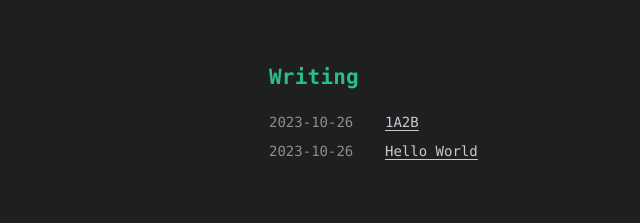
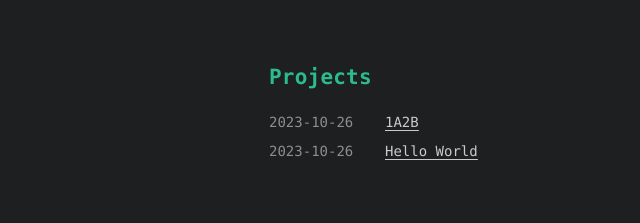
Before and after one commit to jeng-a-yo/jeng-a-yo.github.io, a plain HTML site: page index.html in a window 1280 px wide. Shown: the part 357-580 px from the top of the page, 19-659 px from the left. Drawn offline with nearby package versions, Linux system fonts and the light colour scheme.

Commit message:
Site updated: 2023-10-26 22:55:22

```diff
--- a/index.html
+++ b/index.html
@@ -210,7 +210,7 @@
 
 
 <section id="writing">
-  <span class="h1"><a href="/archives/">Writing</a></span>
+  <span class="h1"><a href="/archives/">Projects</a></span>
 
   <ul class="post-list">
 
```
